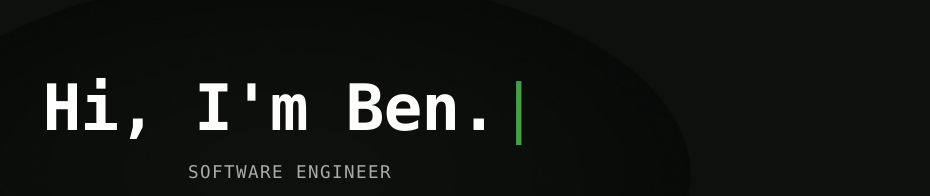
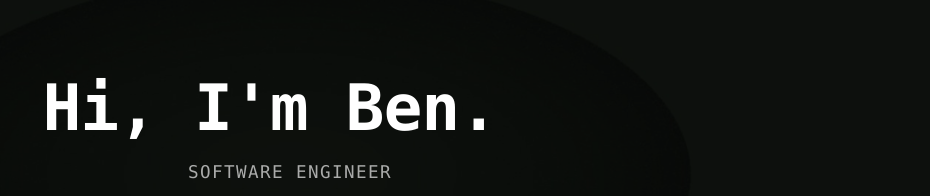
Before and after one commit to bhindley/cv-site, a React (Vite) app: page / in a window 1280 px wide. Shown: the part 226-422 px from the top of the page, without its empty margins (350-1280 px from the left). Built offline with nearby package versions, Linux system fonts and the light colour scheme.

Commit message:
Keep cursor blinking after typing completes

```diff
--- a/src/components/Hero.jsx
+++ b/src/components/Hero.jsx
@@ -1,9 +1,9 @@
 import { useEffect, useRef, useState } from 'react';
 
 const FULL_TEXT = "Hi, I'm Ben.";
-const PAUSE_AFTER = "Hi,";
-const PAUSE_DURATION = 600; // ms to pause after "Hi,"
-const TYPE_SPEED = 80;      // ms per character
+const PAUSE_LOCATIONS = [2,11]; // Pause character locations
+const PAUSE_DURATION = 1200; // ms to pause for
+const TYPE_SPEED = 125;      // ms per character
 
 export default function Hero() {
   const [displayed, setDisplayed] = useState('');
@@ -14,13 +14,15 @@ export default function Hero() {
     let cancelled = false;
 
     async function type() {
+      await wait(PAUSE_DURATION); // Initial delay before typing starts
+
       for (let i = 1; i <= FULL_TEXT.length; i++) {
         if (cancelled) return;
 
         const chunk = FULL_TEXT.slice(0, i);
         setDisplayed(chunk);
 
-        if (chunk === PAUSE_AFTER) {
+        if (PAUSE_LOCATIONS.includes(i)) {
           await wait(PAUSE_DURATION);
         } else {
           await wait(TYPE_SPEED);
@@ -34,14 +36,9 @@ export default function Hero() {
     return () => { cancelled = true; };
   }, []);
 
-  // Cursor blinks while typing, stays solid once done
+  // Cursor blinks continuously
   useEffect(() => {
     const blink = setInterval(() => {
-      if (doneRef.current) {
-        clearInterval(blink);
-        setCursorVisible(true);
-        return;
-      }
       setCursorVisible((v) => !v);
     }, 530);
     return () => clearInterval(blink);
```
